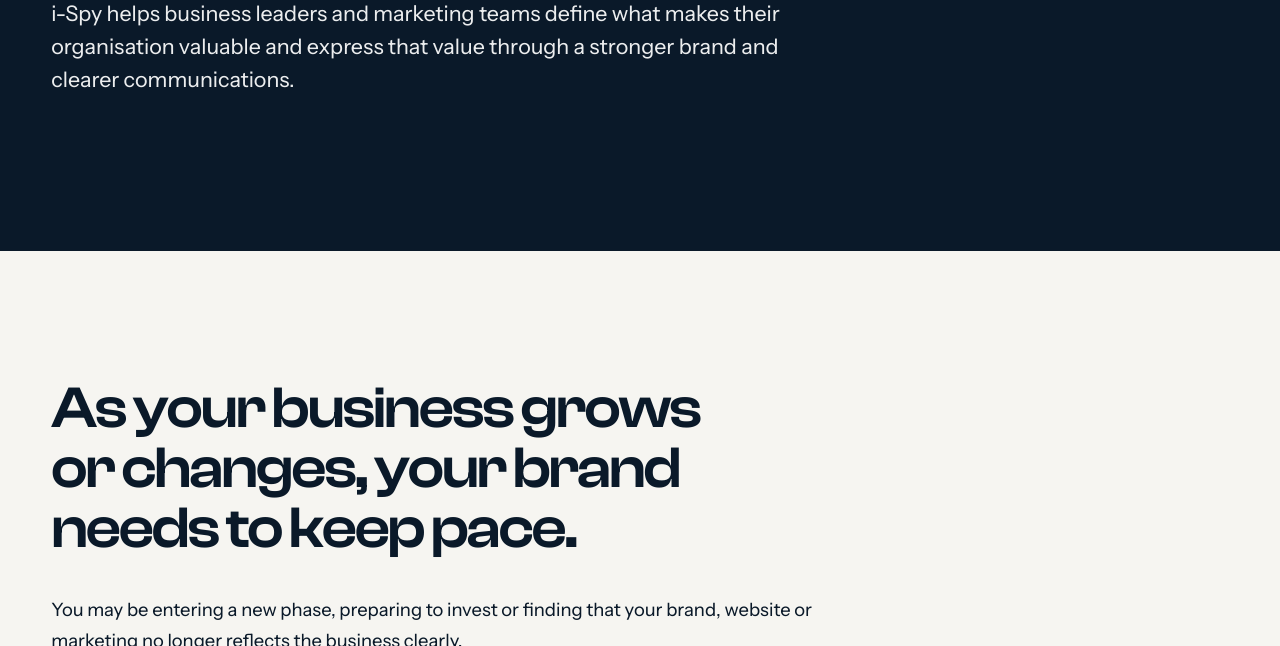
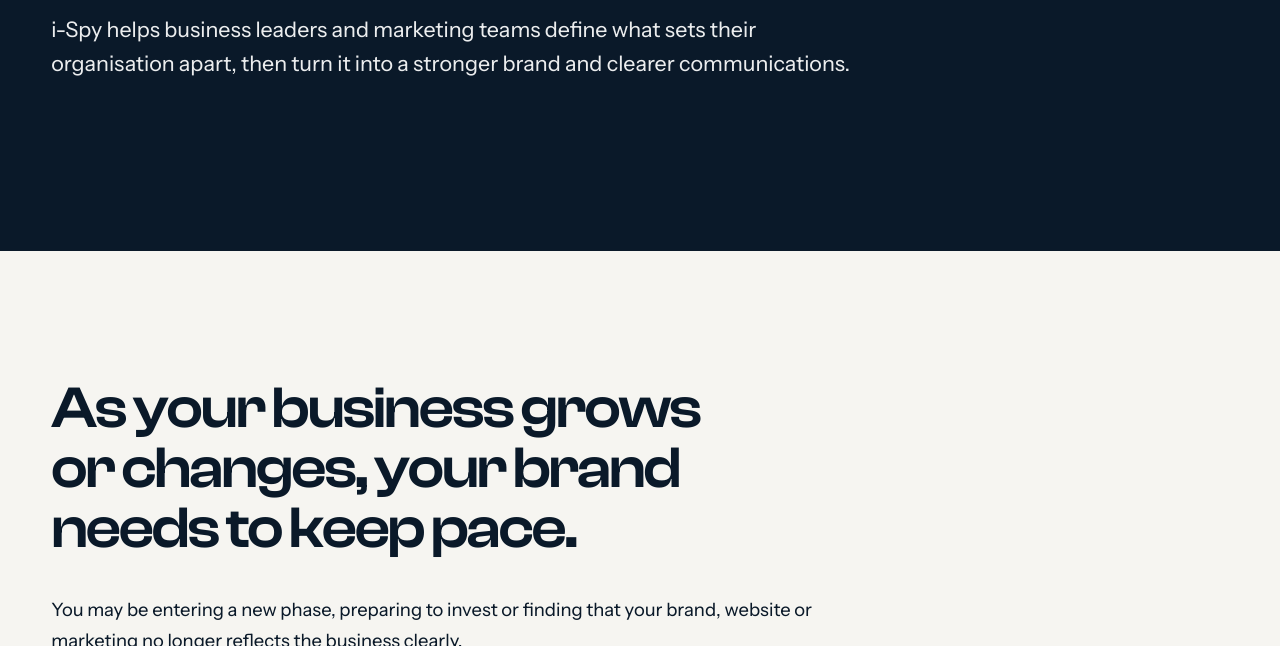
Before and after one commit to ispymichael/i-Spy-website, a website: page index.html in a window 1280 px wide. Shown: the part 454-1100 px from the top of the page. Drawn offline with Linux system fonts and the light colour scheme.

Commit message:
Finalise homepage hero copy

```diff
--- a/index.html
+++ b/index.html
@@ -1,7 +1,7 @@
 <!DOCTYPE html>
 <!--
     i-Spy Website
-    Version: v0.11.9-x
+    Version: v0.11.9-y
     Date: 2026-07-22
 -->
 <html lang="en">
@@ -85,7 +85,7 @@
                 <img class="hero-dot" src="assets/ispy-orb-live-master.svg" alt="" aria-hidden="true" width="80" height="80">
                 <p class="hero-descriptor">Brand consultancy and creative delivery</p>
                 <h1><span class="hero-heading-line">Define <span class="hero-word-your">your</span> difference.</span> <span class="hero-heading-line">Bring it to life.</span></h1>
-                <p class="hero-subtitle">i-Spy helps business leaders and marketing teams define what makes their organisation valuable and express that value through a stronger brand and clearer communications.</p>
+                <p class="hero-subtitle">i-Spy helps business leaders and marketing teams define what sets their organisation apart, then turn it into a stronger brand and clearer communications.</p>
             </div>
         </section>
 
```
Also changed, not shown: CHANGELOG.md.
